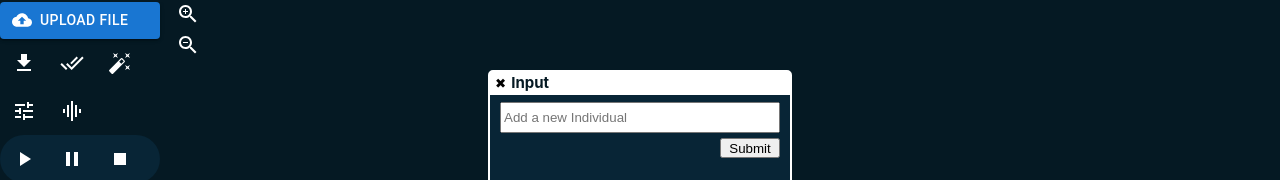
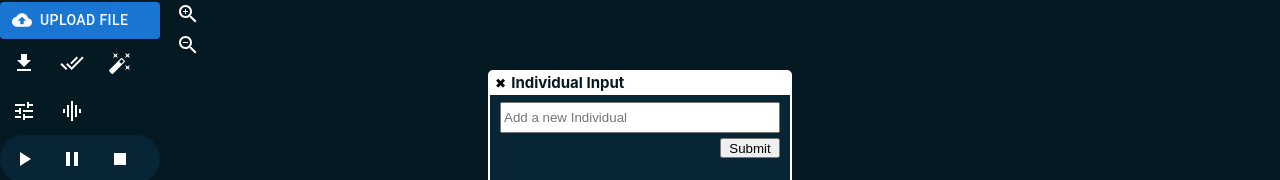
Before and after one commit to nccratliri-ml-wp/vocal-annotation-frontend, a React (Vite) app: page / in a window 1280 px wide. Both pictures are taken after a click on the button 212 px from the left and 34 px from the top of the page. Shown: the part 248-428 px from the top of the page. Built offline with nearby package versions, Linux system fonts and the light colour scheme.

Commit message:
Refactored AnnotationLabels.jsx and InputWindow.jsx so that each input window holds his own input field content state

```diff
--- a/src/AnnotationLabels.jsx
+++ b/src/AnnotationLabels.jsx
@@ -1,6 +1,7 @@
 import React, {useState} from "react";
 import {nanoid} from 'nanoid'
 import Colorwheel from "./Colorwheel.jsx";
+import InputWindow from "./InputWindow.jsx";
 import {
     DEFAULT_CLUSTERNAME_COLOR,
     DEFAULT_UNKNOWN_CLUSTERNAME_COLOR,
@@ -26,27 +27,22 @@ import IconButton from "@material-ui/core/IconButton";
 import LockIcon from '@mui/icons-material/Lock';
 import {icon, iconBig, iconBtn, iconBtnDisabled} from "./styles.js";
 import AddBoxIcon from "@mui/icons-material/AddBox.js";
-import InputWindow from "./InputWindow.jsx";
+
 
 function AnnotationLabels ({speciesArray, passSpeciesArrayToApp, passDeletedItemIDToApp, strictMode }) {
 
     const [showSpeciesInputWindow, setShowSpeciesInputWindow] = useState(false)
-    const [showIndividualInputWindow, setShowIndividualInputWindow] = useState(false)
-    const [showClusternameInputWindow, setShowClusternameInputWindow] = useState(false)
-    const [newSpeciesInputFieldText, setNewSpeciesInputFieldText] = useState('')
-    const [newIndividualInputFieldTexts, setNewIndividualInputFieldTexts] = useState([])
-    const [newClusternameInputFieldTexts, setNewClusternameInputFieldTexts] = useState([])
 
     /* ++++++++++++++++++++ Species ++++++++++++++++++++ */
 
-    const addNewSpecies = (event) => {
+    const addNewSpecies = (event, inputFieldContent) => {
         event.preventDefault()
 
-        setNewSpeciesInputFieldText('')
+        setShowSpeciesInputWindow(false)
 
         const allSpeciesNames = speciesArray.map( speciesObject => speciesObject.name )
-        if (checkIfObjectNameAlreadyExists(newSpeciesInputFieldText, allSpeciesNames)){
-            alert(`${newSpeciesInputFieldText} already exists. Add a different one.`)
+        if (checkIfObjectNameAlreadyExists(inputFieldContent, allSpeciesNames)){
+            alert(`${inputFieldContent} already exists. Add a different one.`)
             return
         }
 
@@ -66,15 +62,11 @@ function AnnotationLabels ({speciesArray, passSpeciesArrayToApp, passDeletedItem
         // Create new Species
         const newIndividual = new Individual(nanoid(), UNKNOWN_INDIVIDUAL)
         const newClustername = new Clustername(nanoid(), UNKNOWN_CLUSTERNAME, DEFAULT_UNKNOWN_CLUSTERNAME_COLOR)
-        const newSpecies = new Species(nanoid(),newSpeciesInputFieldText, [newIndividual], [newClustername] )
+        const newSpecies = new Species(nanoid(),inputFieldContent, [newIndividual], [newClustername] )
 
         const insertionIndex = modifiedSpeciesArray.length - 1
         modifiedSpeciesArray.splice(insertionIndex, 0, newSpecies)
         passSpeciesArrayToApp( modifiedSpeciesArray )
-    }
-
-    const handleSpeciesInputChange = (event) => {
-        setNewSpeciesInputFieldText(event.target.value)
     }
 
     const deleteSpecies = (selectedID) => {
@@ -132,15 +124,10 @@ function AnnotationLabels ({speciesArray, passSpeciesArrayToApp, passDeletedItem
 
     /* ++++++++++++++++++++ Individuals ++++++++++++++++++++ */
 
-    const addNewIndividual = (event, selectedID, index) => {
+    const addNewIndividual = (event, inputFieldContent, selectedID) => {
         event.preventDefault()
 
-        const newIndividualName = newIndividualInputFieldTexts[index]
-
-        // Update the correct input field
-        const updatedIndividualInputFieldTexts = [...newIndividualInputFieldTexts]
-        updatedIndividualInputFieldTexts[index] = ''
-        setNewIndividualInputFieldTexts(updatedIndividualInputFieldTexts)
+        const newIndividualName = inputFieldContent
 
         // Update species Array
         const modifiedSpeciesArray = speciesArray.map(speciesObject => {
@@ -188,12 +175,6 @@ function AnnotationLabels ({speciesArray, passSpeciesArrayToApp, passDeletedItem
             }
         })
         passSpeciesArrayToApp(modifiedSpeciesArray)
-    }
-
-    const handleIndividualInputChange = (event, index) => {
-        const updatedIndividualInputFieldTexts = [...newIndividualInputFieldTexts]
-        updatedIndividualInputFieldTexts[index] = event.target.value
-        setNewIndividualInputFieldTexts(updatedIndividualInputFieldTexts)
     }
 
     const deleteIndividual = (event, selectedID, selectedIndividual) => {
@@ -301,15 +282,10 @@ function AnnotationLabels ({speciesArray, passSpeciesArrayToApp, passDeletedItem
 
     /* ++++++++++++++++++++ Clusternames ++++++++++++++++++++ */
 
-    const addNewClustername = (event, selectedID, index) => {
+    const addNewClustername = (event, inputFieldContent, selectedID) => {
         event.preventDefault()
 
-        const newClusternameName = newClusternameInputFieldTexts[index]
-
-        // Update the correct input field
-        const updatedClusternameInputFieldTexts = [...newClusternameInputFieldTexts]
-        updatedClusternameInputFieldTexts[index] = ''
-        setNewClusternameInputFieldTexts(updatedClusternameInputFieldTexts)
+        const newClusternameName = inputFieldContent
 
         // Update species Array
         const modifiedSpeciesArray = speciesArray.map(speciesObject => {
@@ -357,12 +333,6 @@ function AnnotationLabels ({speciesArray, passSpeciesArrayToApp, passDeletedItem
             }
         })
         passSpeciesArrayToApp(modifiedSpeciesArray)
-    }
-
-    const handleClusternameInputChange = (event, index) => {
-        const updatedClusternameInputFieldTexts = [...newClusternameInputFieldTexts]
-        updatedClusternameInputFieldTexts[index] = event.target.value
-        setNewClusternameInputFieldTexts(updatedClusternameInputFieldTexts)
     }
 
     const deleteClustername = (event, selectedID, selectedClustername) => {
@@ -539,9 +509,80 @@ function AnnotationLabels ({speciesArray, passSpeciesArrayToApp, passDeletedItem
 
     const handleCancel = (event) => {
         event.preventDefault()
+        //setInputFieldContent('')
         setShowSpeciesInputWindow(false)
-        setShowIndividualInputWindow(false)
-        setShowClusternameInputWindow(false)
+    }
+
+    const toggleClusternameInputWindow = (event, selectedID) => {
+        // Close New Species Input Window if it's open
+        setShowSpeciesInputWindow(false)
+
+        // Open/Close the selected Clustername Window
+        const modifiedSpeciesArray = speciesArray.map(speciesObject => {
+
+            // Open Clustername Input Window of the clicked Species, close it's individual Input Window if it's open
+            if (speciesObject.id === selectedID) {
+                const updatedSpeciesObject = new Species(
+                    speciesObject.id,
+                    speciesObject.name,
+                    speciesObject.individuals,
+                    speciesObject.clusternames
+                )
+                updatedSpeciesObject.showIndividualInputWindow = false
+                updatedSpeciesObject.showClusternameInputWindow = !speciesObject.showClusternameInputWindow
+                return updatedSpeciesObject
+
+            // Close all Input windows of all other Species
+            } else {
+                const updatedSpeciesObject = new Species(
+                    speciesObject.id,
+                    speciesObject.name,
+                    speciesObject.individuals,
+                    speciesObject.clusternames
+                )
+                updatedSpeciesObject.showIndividualInputWindow = false
+                updatedSpeciesObject.showClusternameInputWindow = false
+                return updatedSpeciesObject
+            }
+        })
+
+        passSpeciesArrayToApp(modifiedSpeciesArray)
+    }
+
+    const toggleIndividualInputWindow = (event, selectedID) => {
+        // Close New Species Input Window if it's open
+        setShowSpeciesInputWindow(false)
+
+        // Open/Close the selected Individual Window
+        const modifiedSpeciesArray = speciesArray.map(speciesObject => {
+
+            // Open Individual Input Window of the clicked Species, close it's Clustername Input Window if it's open
+            if (speciesObject.id === selectedID) {
+                const updatedSpeciesObject = new Species(
+                    speciesObject.id,
+                    speciesObject.name,
+                    speciesObject.individuals,
+                    speciesObject.clusternames
+                )
+                updatedSpeciesObject.showIndividualInputWindow = !speciesObject.showIndividualInputWindow
+                updatedSpeciesObject.showClusternameInputWindow = false
+                return updatedSpeciesObject
+
+            // Close all Input windows of all other Species
+            } else {
+                const updatedSpeciesObject = new Species(
+                    speciesObject.id,
+                    speciesObject.name,
+                    speciesObject.individuals,
+                    speciesObject.clusternames
+                )
+                updatedSpeciesObject.showIndividualInputWindow = false
+                updatedSpeciesObject.showClusternameInputWindow = false
+                return updatedSpeciesObject
+            }
+        })
+
+        passSpeciesArrayToApp(modifiedSpeciesArray)
     }
 
 
@@ -550,7 +591,7 @@ function AnnotationLabels ({speciesArray, passSpeciesArrayToApp, passDeletedItem
 
             <div id='annotation-labels-menu'>
                 {
-                    speciesArray.map( (species, index) => {
+                    speciesArray.map( (species) => {
 
                         // Render Annotated Area Button in a different format
                         if (species.name === ANNOTATED_AREA){
@@ -579,10 +620,20 @@ function AnnotationLabels ({speciesArray, passSpeciesArrayToApp, passDeletedItem
                             >
                                 <legend>
                                     {species.name}
-                                    {species.name !== UNKNOWN_SPECIES && <button className='edit-species-btn'
-                                                                                 onClick={() => editSpecies(species.id)}>✏️</button>}
-                                    {species.name !== UNKNOWN_SPECIES && <button className='delete-species-btn'
-                                                                                 onClick={() => deleteSpecies(species.id)}>🗑️</button>}
+                                    {species.name !== UNKNOWN_SPECIES &&
+                                        <button className='edit-species-btn'
+                                                onClick={() => editSpecies(species.id)}
+                                        >
+                                            ✏️
+                                        </button>
+                                    }
+                                    {species.name !== UNKNOWN_SPECIES &&
+                                        <button className='delete-species-btn'
+                                                onClick={() => deleteSpecies(species.id)}
+                                        >
+                                            🗑️
+                                        </button>
+                                    }
                                 </legend>
 
                                 <div className='individual-btn-container'>
@@ -614,18 +665,20 @@ function AnnotationLabels ({speciesArray, passSpeciesArrayToApp, passDeletedItem
                                         )
                                     }
 
+                                    <Tooltip title='Add New Individual'>
+                                        <IconButton style={{padding: 0}} onClick={ (event) => toggleIndividualInputWindow(event, species.id) }>
+                                            <AddBoxIcon style={icon} />
+                                        </IconButton>
+                                    </Tooltip>
+                                    {
+                                        species.showIndividualInputWindow &&
                                             <InputWindow
-                                        showInputWindow={showIndividualInputWindow}
-                                        setShowInputWindow={setShowIndividualInputWindow}
-                                        handleCancel={handleCancel}
+                                                handleCancel={toggleIndividualInputWindow}
                                                 objectType='Individual'
                                                 speciesID={species.id}
-                                        index={index}
                                                 addNewObject={addNewIndividual}
-                                        newObjectInputFieldText={newIndividualInputFieldTexts[index] || ''}
-                                        setNewObjectInputFieldText={handleIndividualInputChange}
-                                        iconStyle={icon}
                                             />
+                                    }
 
                                 </div>
 
@@ -663,7 +716,8 @@ function AnnotationLabels ({speciesArray, passSpeciesArrayToApp, passDeletedItem
                                                             toggleColorwheel={toggleColorwheel}
                                                             passChosenColorToAnnotationLabels={passChosenColorToAnnotationLabels}
                                                             selectedID={species.id}
-                                                        selectedClustername={clustername}/>}
+                                                            selectedClustername={clustername}/>
+                                                }
                                                 {
                                                     clustername.name !== UNKNOWN_CLUSTERNAME &&
                                                         <button
@@ -678,19 +732,20 @@ function AnnotationLabels ({speciesArray, passSpeciesArrayToApp, passDeletedItem
                                         )
                                     }
 
+                                    <Tooltip title='Add New Clustername'>
+                                        <IconButton style={{padding: 0}} onClick={ (event) => toggleClusternameInputWindow(event, species.id) }>
+                                            <AddBoxIcon style={icon}/>
+                                        </IconButton>
+                                    </Tooltip>
+                                    {
+                                        species.showClusternameInputWindow &&
                                             <InputWindow
-                                        showInputWindow={showClusternameInputWindow}
-                                        setShowInputWindow={setShowClusternameInputWindow}
-                                        handleCancel={handleCancel}
+                                                handleCancel={toggleClusternameInputWindow}
                                                 objectType='Clustername'
                                                 speciesID={species.id}
-                                        index={index}
                                                 addNewObject={addNewClustername}
-                                        newObjectInputFieldText={newClusternameInputFieldTexts[index] || ''}
-                                        setNewObjectInputFieldText={handleClusternameInputChange}
-                                        iconStyle={icon}
                                             />
-
+                                    }
                                 </div>
 
                             </fieldset>
@@ -699,16 +754,19 @@ function AnnotationLabels ({speciesArray, passSpeciesArrayToApp, passDeletedItem
                     )
                 }
 
+                <Tooltip title='Add New Species'>
+                    <IconButton style={{padding: 0}} onClick={() => setShowSpeciesInputWindow(true)}>
+                        <AddBoxIcon style={iconBig}/>
+                    </IconButton>
+                </Tooltip>
+                {
+                    showSpeciesInputWindow &&
                         <InputWindow
-                    showInputWindow={showSpeciesInputWindow}
-                    setShowInputWindow={setShowSpeciesInputWindow}
                             handleCancel={handleCancel}
                             objectType='Species'
                             addNewObject={addNewSpecies}
-                    newObjectInputFieldText={newSpeciesInputFieldText}
-                    setNewObjectInputFieldText={handleSpeciesInputChange}
-                    iconStyle={iconBig}
                         />
+                }
 
             </div>
 
@@ -717,20 +775,3 @@ function AnnotationLabels ({speciesArray, passSpeciesArrayToApp, passDeletedItem
 }
 
 export default AnnotationLabels
-
-/*
-
-<form onSubmit={addNewSpecies}>
-                <input
-                    className='species-input-field'
-                    type='text'
-                    required='required'
-                    pattern='^[^,]{1,30}$'
-                    title='No commas allowed. Max length 30 characters'
-                    value={newSpeciesInputFieldText}
-                    placeholder='Add a new Species'
-                    onChange={ (event) => setNewSpeciesInputFieldText(event.target.value) }
-                />
-                <button className='add-species-btn'>➕</button>
-            </form>
- */
--- a/src/InputWindow.jsx
+++ b/src/InputWindow.jsx
@@ -1,29 +1,20 @@
+import React, { useState } from 'react'
 
-import Tooltip from "@material-ui/core/Tooltip";
-import IconButton from "@material-ui/core/IconButton";
-import AddBoxIcon from "@mui/icons-material/AddBox.js";
+function InputWindow ( {handleCancel, objectType, speciesID, addNewObject} ) {
 
-function InputWindow ( {showInputWindow, setShowInputWindow, handleCancel, objectType, speciesID, index, addNewObject, newObjectInputFieldText, setNewObjectInputFieldText, iconStyle} ) {
+    const [inputFieldContent, setInputFieldContent] = useState('')
 
     return (
-        <>
-            <Tooltip title={`Add A New ${objectType}`}>
-                <IconButton style={{padding: 0}} onClick={() => setShowInputWindow(true)}>
-                    <AddBoxIcon style={iconStyle}/>
-                </IconButton>
-            </Tooltip>
-
-            {showInputWindow &&
         <div className="input-window">
 
             <div className='close-btn-container'>
-                        <button className='close-btn' onClick={handleCancel}>✖</button>
-                        <p className='window-header'>Input</p>
+                <button className='close-btn' onClick={(event) => handleCancel(event, speciesID)}>✖</button>
+                <p className='window-header'>{objectType} Input</p>
             </div>
 
             <form
                 className='input-window-form'
-                        onSubmit={ (event) => addNewObject(event, speciesID, index)}
+                onSubmit={ (event) => addNewObject(event, inputFieldContent, speciesID)}
             >
                 <input
                     className='input-field'
@@ -31,18 +22,16 @@ function InputWindow ( {showInputWindow, setShowInputWindow, handleCancel, objec
                     required='required'
                     pattern='^[^,]{1,30}$'
                     title='No commas allowed. Max length 30 characters'
-                            value={newObjectInputFieldText}
+                    value={inputFieldContent}
                     placeholder={`Add a new ${objectType}`}
-                            onChange={ (event) => setNewObjectInputFieldText(event, index) }
+                    onChange={ (event) => setInputFieldContent(event.target.value) }
                     autoFocus
                 />
                 <button className='input-window-submit-btn'>Submit</button>
             </form>
 
-                    <button className='input-window-cancel-btn' onClick={handleCancel}>Cancel</button>
+            <button className='input-window-cancel-btn' onClick={(event) => handleCancel(event, speciesID)}>Cancel</button>
         </div>
-            }
-        </>
     )
 
 }
--- a/src/species.js
+++ b/src/species.js
@@ -15,6 +15,8 @@ class Species {
         this.name = name
         this.individuals = individuals
         this.clusternames = clusternames
+        this.showIndividualInputWindow = false
+        this.showClusternameInputWindow = false
     }
 }
 
```
Lines whose indentation alone changed are shown as unchanged.
